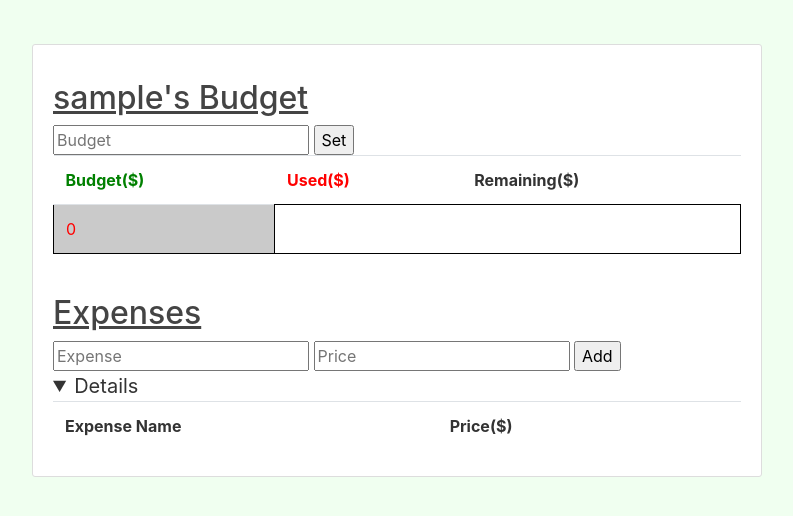
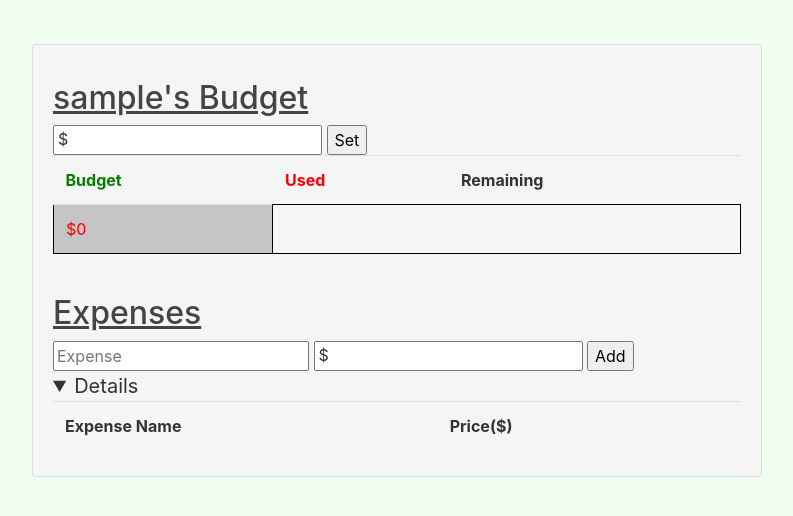
Before and after one commit to quong1/PayUp, a Flask app: page / in a window 1280 px wide. Shown: the part 56-572 px from the top of the page, without its empty margins (53-846 px from the left). Run offline with Flask 2, Linux system fonts and the light colour scheme; the visitor is signed in with stand-in values (Sample User, id 1); data comes from the database, SQL or seed files in the repository; data that the repository does not hold is empty; some libraries are stand-ins or nearby versions.

Commit message:
Code linting and more css,html editing

```diff
--- a/app.py
+++ b/app.py
@@ -1,6 +1,11 @@
+# pylint: disable=missing-docstring
+# pylint: disable=invalid-name
+# pylint: disable=no-member
+# pylint: disable=too-few-public-methods
+# pylint: disable=no-self-use
 import os
+import secrets
 import flask
-import secrets
 from flask import (
     render_template,
     url_for,
@@ -13,9 +18,9 @@
 from PIL import Image
 
 from flask_wtf import FlaskForm
+from flask_wtf.file import FileField, FileAllowed
 from wtforms import StringField, PasswordField, SubmitField, BooleanField, DecimalField
 from wtforms.validators import DataRequired, Length, Email, EqualTo, ValidationError
-from flask_wtf.file import FileField, FileAllowed
 from flask_mail import Mail, Message
 
 from flask_login import (
@@ -163,7 +168,7 @@
         s = Serializer(app.config["SECRET_KEY"])
         try:
             user_id = s.loads(token)["user_id"]
-        except:
+        except:  # pylint: disable=bare-except
             return None
         return Userdb.query.get(user_id)
 
@@ -206,15 +211,14 @@
         )
         return render_template(
             "home.html",
-            username = username,
+            username=username,
             expenses=expenses,
             budget=budget,
             used=used,
             form=form,
             user_id=user_id,
         )
-    else:
-        return redirect(url_for("login"))
+    return redirect(url_for("login"))
 
 
 @app.route("/register", methods=["GET", "POST"])
@@ -243,6 +247,7 @@
     form = LoginForm()
     if form.validate_on_submit():
         user = Userdb.query.filter_by(email=form.email.data).first()
+        # pylint: disable=no-else-return
         if user and bcrypt.check_password_hash(user.password, form.password.data):
             login_user(user, remember=form.remember.data)
             next_page = request.args.get("next")
@@ -276,12 +281,13 @@
 @login_required
 def account():
     form = UpdateAccountForm()
+    # pylint: disable=no-else-return
     if form.validate_on_submit():
         if form.picture.data:
             picture_file = save_picture(form.picture.data)
-            current_user.image_file = picture_file
-        current_user.username = form.username.data
-        current_user.email = form.email.data
+            current_user.image_file = picture_file  # pylint: disable=assigning-non-slot
+        current_user.username = form.username.data  # pylint: disable=assigning-non-slot
+        current_user.email = form.email.data  # pylint: disable=assigning-non-slot
         db.session.commit()
         flash("Your account has been updated!", "success")
         return redirect(url_for("account"))
@@ -351,8 +357,7 @@
         budget = flask.request.form.get("budget")
         db.session.add(Budgetdb(budget=budget, user_id=user_id))
         db.session.commit()
-        return redirect(url_for("home"))
-    return render_template("home.html", form=form)
+    return redirect(url_for("home"))
 
 
 @app.route("/saveExpense", methods=["POST"])
@@ -364,8 +369,7 @@
         price = flask.request.form.get("price")
         db.session.add(Expensedb(expense=expense, price=price, user_id=user_id))
         db.session.commit()
-        return redirect(url_for("home"))
-    return render_template("home.html", form=form)
+    return redirect(url_for("home"))
 
 
 @app.route("/delete/<expense_id>", methods=["POST"])
--- a/static/style.css
+++ b/static/style.css
@@ -25,7 +25,7 @@
 }
 
 .content-section {
-  background: #ffffff;
+  background:whitesmoke;
   padding: 10px 20px;
   border: 1px solid #dddddd;
   border-radius: 3px;
@@ -42,3 +42,17 @@
 .account-heading {
   font-size: 2.5rem;
 }
+
+.dollar{
+  display:inline-block;
+  position: relative;
+  }
+.dollar input{
+  padding-left:15px;
+  }
+.dollar:before {
+  position: absolute;
+    content:"$";
+    left:5px;
+  top:2px;
+   }
--- a/templates/home.html
+++ b/templates/home.html
@@ -8,23 +8,25 @@
         <div>
             <form method="POST" action="/saveBudget">
                 {{ form.hidden_tag() }}
-                <input type="number" name="budget" step="0.01" placeholder="Budget" required>
+                <div class="dollar">
+                    <input type="number" name="budget" step="0.01" required>
+                </div>
                 <input type="submit" value="Set">
             </form>
         </div>
         <table class="table">
             <tr>
-                <th><span style="color:green">Budget($)</span></th>
-                <th><span style="color:red">Used($)</span></th>
-                <th>Remaining($)</th>
+                <th><span style="color:green">Budget</span></th>
+                <th><span style="color:red">Used</span></th>
+                <th>Remaining</th>
             </tr>
             <tr>
                 {% if budget %}
-                <td style="color :green">{{ budget.budget }}</td>
+                <td style="color :green">${{ budget.budget }}</td>
                 {% endif %}
-                <td style="color:red">{{ used }}</td>
+                <td style="color:red">${{ used }}</td>
                 {% if budget %}
-                <td>{{ budget.budget - used }}</td>
+                <td>${{ budget.budget - used }}</td>
                 {% endif %}
             </tr>
         </table>
@@ -35,7 +37,9 @@
             <form method="POST" action="/saveExpense">
                 {{ form.hidden_tag() }}
                 <input type="text" name="expense" placeholder="Expense" required>
-                <input type="number" name="price" step="0.01" placeholder="Price" required>
+                <div class="dollar">
+                    <input type="number" name="price" step="0.01" required>
+                </div>
                 <input type="submit" value="Add">
             </form>
         </div>
--- a/templates/login.html
+++ b/templates/login.html
@@ -1,5 +1,7 @@
 {% extends "layout.html" %}
 {% block content %}
+
+<body style="background-color:honeydew">
     <div class="content-section">
         <form method="POST" action="">
             {{ form.hidden_tag() }}
@@ -50,4 +52,5 @@
             Need An Account? <a class="ml-2" href="{{ url_for('register') }}">Sign Up Now</a>
         </small>
     </div>
+</body>
 {% endblock content %}
--- a/templates/register.html
+++ b/templates/register.html
@@ -1,5 +1,7 @@
 {% extends "layout.html" %}
 {% block content %}
+
+<body style="background-color:honeydew">
     <div class="content-section">
         <form method="POST" action="">
             {{ form.hidden_tag() }}
@@ -69,4 +71,5 @@
             Already Have An Account? <a class="ml-2" href="{{ url_for('login') }}">Sign In</a>
         </small>
     </div>
+</body>
 {% endblock content %}
```
Lines whose indentation alone changed are shown as unchanged.
